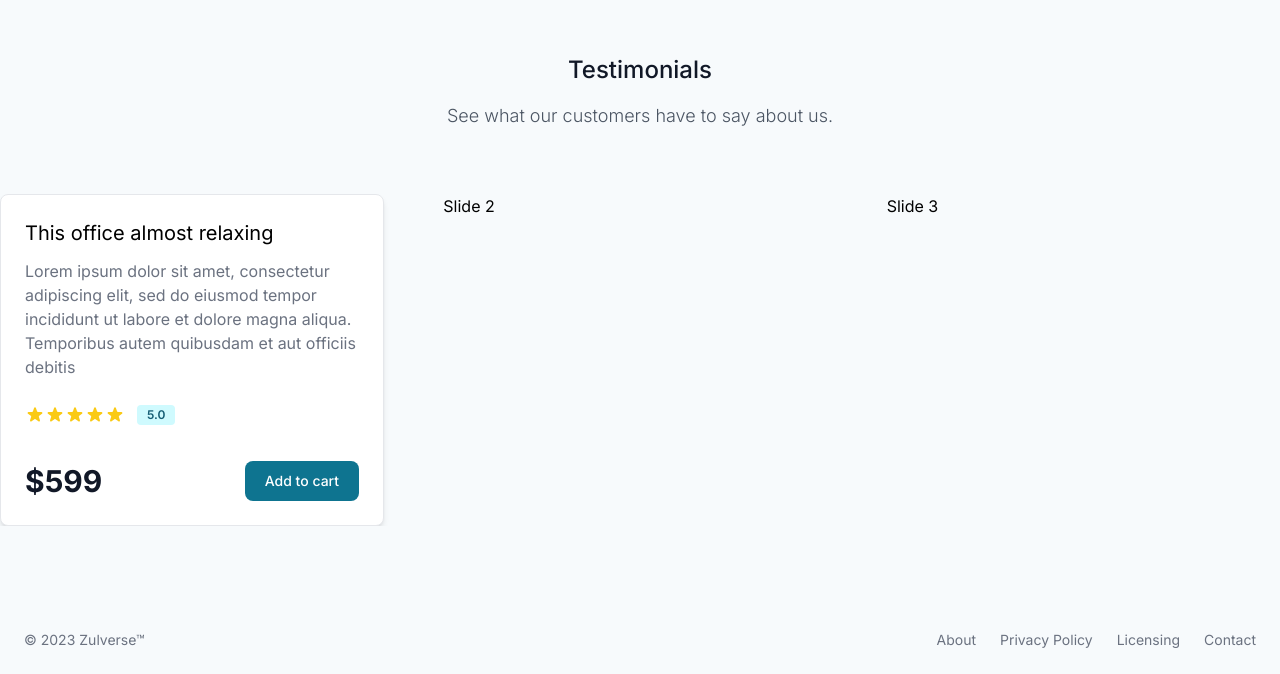
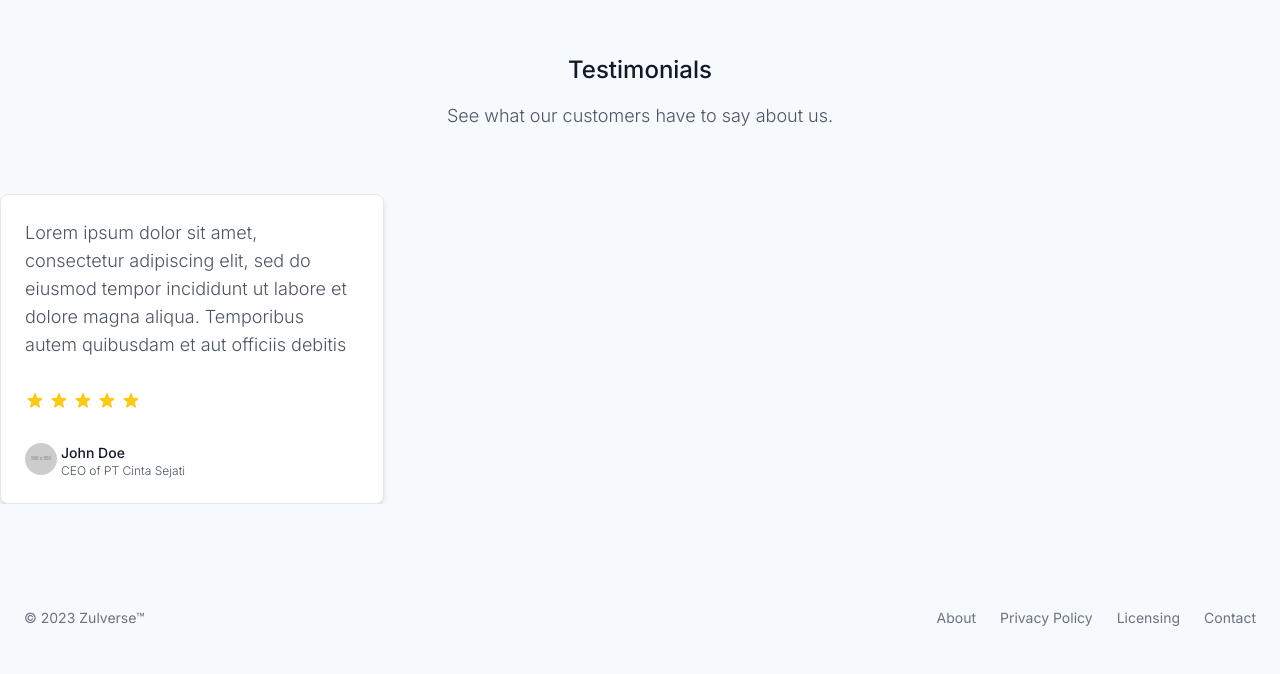
Before and after one commit to alizul01/bromo-sunrise-vinny, a Next.js app: page / in a window 1280 px wide. Shown: the part 2114-2788 px from the top of the page. After the commit the page ends 2766 px from the top, so only its background shows below. Built offline with nearby package versions, Linux system fonts and the light colour scheme.

Commit message:
home pages

```diff
--- a/app/layout.tsx
+++ b/app/layout.tsx
@@ -2,7 +2,6 @@ import type {Metadata} from 'next'
 import {Inter} from 'next/font/google'
 import './globals.css'
 import Header from "@/components/partials/header";
-import {CustomFlowbiteTheme} from "flowbite-react";
 import React from "react";
 import FooterPartials from "@/components/partials/footer";
 
--- a/components/pages/index/testimonials.tsx
+++ b/components/pages/index/testimonials.tsx
@@ -1,10 +1,14 @@
 'use client'
 
 import React from "react";
-import {motion} from "framer-motion";
-import {Swiper, SwiperSlide} from 'swiper/react';
+import { motion } from "framer-motion";
+import { Swiper, SwiperSlide } from 'swiper/react';
 import 'swiper/css';
-import {Card} from "flowbite-react";
+import { Card } from "flowbite-react";
+import '@/data/testimonials_data';
+import TESTIMONIALS_DATA from "@/data/testimonials_data";
+import StarIcon from '@/public/assets/image/svg/star.svg';
+import Link from "next/link";
 
 const Testimonials: React.FC = () => {
     return (
@@ -32,21 +36,18 @@ const Testimonials: React.FC = () => {
                             </div>
                             <Swiper
                                 spaceBetween={50}
-                                slidesPerView={3}
-                                onSlideChange={() => console.log('slide change')}
-                                onSwiper={(swiper) => console.log(swiper)}
+                                slidesPerView={TESTIMONIALS_DATA.length}
+                                autoplay={true}
+                                loop={true}
                             >
-                                <SwiperSlide>
-                                    <Card
-                                        className="max-w-sm"
-                                    >
-                                        <a href="#">
-                                            <h4 className="text-xl mb-3">This office almost relaxing</h4>
-                                            <p className="text-gray-500">Lorem ipsum dolor sit amet, consectetur
-                                                adipiscing elit, sed do eiusmod tempor incididunt ut labore et dolore
-                                                magna aliqua. Temporibus autem quibusdam et aut officiis debitis</p>
-                                        </a>
-                                        <div className="mb-5 mt-2.5 flex items-center">
+                                {TESTIMONIALS_DATA.map((testimonial, index) => (
+                                    <SwiperSlide key={index}>
+                                        <Card className={'max-w-sm'}>
+                                            <p className={'text-gray-600 font-light text-lg text-left'}>
+                                                {testimonial.content}
+                                            </p>
+                                            <div className={'flex flex-row gap-1 mt-4'}>
+                                                {[...Array(Math.floor(testimonial.rating))].map((e, i) => (
                                                     <svg
                                                         className="h-5 w-5 text-yellow-300"
                                                         fill="currentColor"
@@ -56,6 +57,8 @@ const Testimonials: React.FC = () => {
                                                         <path
                                                             d="M9.049 2.927c.3-.921 1.603-.921 1.902 0l1.07 3.292a1 1 0 00.95.69h3.462c.969 0 1.371 1.24.588 1.81l-2.8 2.034a1 1 0 00-.364 1.118l1.07 3.292c.3.921-.755 1.688-1.54 1.118l-2.8-2.034a1 1 0 00-1.175 0l-2.8 2.034c-.784.57-1.838-.197-1.539-1.118l1.07-3.292a1 1 0 00-.364-1.118L2.98 8.72c-.783-.57-.38-1.81.588-1.81h3.461a1 1 0 00.951-.69l1.07-3.292z"/>
                                                     </svg>
+                                                ))}
+                                                {testimonial.rating % 1 !== 0 && (
                                                     <svg
                                                         className="h-5 w-5 text-yellow-300"
                                                         fill="currentColor"
@@ -65,53 +68,24 @@ const Testimonials: React.FC = () => {
                                                         <path
                                                             d="M9.049 2.927c.3-.921 1.603-.921 1.902 0l1.07 3.292a1 1 0 00.95.69h3.462c.969 0 1.371 1.24.588 1.81l-2.8 2.034a1 1 0 00-.364 1.118l1.07 3.292c.3.921-.755 1.688-1.54 1.118l-2.8-2.034a1 1 0 00-1.175 0l-2.8 2.034c-.784.57-1.838-.197-1.539-1.118l1.07-3.292a1 1 0 00-.364-1.118L2.98 8.72c-.783-.57-.38-1.81.588-1.81h3.461a1 1 0 00.951-.69l1.07-3.292z"/>
                                                     </svg>
-                                            <svg
-                                                className="h-5 w-5 text-yellow-300"
-                                                fill="currentColor"
-                                                viewBox="0 0 20 20"
-                                                xmlns="http://www.w3.org/2000/svg"
-                                            >
-                                                <path
-                                                    d="M9.049 2.927c.3-.921 1.603-.921 1.902 0l1.07 3.292a1 1 0 00.95.69h3.462c.969 0 1.371 1.24.588 1.81l-2.8 2.034a1 1 0 00-.364 1.118l1.07 3.292c.3.921-.755 1.688-1.54 1.118l-2.8-2.034a1 1 0 00-1.175 0l-2.8 2.034c-.784.57-1.838-.197-1.539-1.118l1.07-3.292a1 1 0 00-.364-1.118L2.98 8.72c-.783-.57-.38-1.81.588-1.81h3.461a1 1 0 00.951-.69l1.07-3.292z"/>
-                                            </svg>
-                                            <svg
-                                                className="h-5 w-5 text-yellow-300"
-                                                fill="currentColor"
-                                                viewBox="0 0 20 20"
-                                                xmlns="http://www.w3.org/2000/svg"
-                                            >
-                                                <path
-                                                    d="M9.049 2.927c.3-.921 1.603-.921 1.902 0l1.07 3.292a1 1 0 00.95.69h3.462c.969 0 1.371 1.24.588 1.81l-2.8 2.034a1 1 0 00-.364 1.118l1.07 3.292c.3.921-.755 1.688-1.54 1.118l-2.8-2.034a1 1 0 00-1.175 0l-2.8 2.034c-.784.57-1.838-.197-1.539-1.118l1.07-3.292a1 1 0 00-.364-1.118L2.98 8.72c-.783-.57-.38-1.81.588-1.81h3.461a1 1 0 00.951-.69l1.07-3.292z"/>
-                                            </svg>
-                                            <svg
-                                                className="h-5 w-5 text-yellow-300"
-                                                fill="currentColor"
-                                                viewBox="0 0 20 20"
-                                                xmlns="http://www.w3.org/2000/svg"
-                                            >
-                                                <path
-                                                    d="M9.049 2.927c.3-.921 1.603-.921 1.902 0l1.07 3.292a1 1 0 00.95.69h3.462c.969 0 1.371 1.24.588 1.81l-2.8 2.034a1 1 0 00-.364 1.118l1.07 3.292c.3.921-.755 1.688-1.54 1.118l-2.8-2.034a1 1 0 00-1.175 0l-2.8 2.034c-.784.57-1.838-.197-1.539-1.118l1.07-3.292a1 1 0 00-.364-1.118L2.98 8.72c-.783-.57-.38-1.81.588-1.81h3.461a1 1 0 00.951-.69l1.07-3.292z"/>
-                                            </svg>
-                                            <span
-                                                className="ml-3 mr-2 rounded bg-cyan-100 px-2.5 py-0.5 text-xs font-semibold text-cyan-800 dark:bg-cyan-200 dark:text-cyan-800">
-                                    5.0
-                                    </span>
+                                                )}
                                             </div>
-                                        <div className="flex items-center justify-between">
-                                            <span
-                                                className="text-3xl font-bold text-gray-900 dark:text-white">$599</span>
-                                            <a
-                                                href="#"
-                                                className="rounded-lg bg-cyan-700 px-5 py-2.5 text-center text-sm font-medium text-white hover:bg-cyan-800 focus:outline-none focus:ring-4 focus:ring-cyan-300 dark:bg-cyan-600 dark:hover:bg-cyan-700 dark:focus:ring-cyan-800"
-                                            >
-                                                Add to cart
-                                            </a>
+                                            <div className={'flex flex-row gap-1 mt-4'}>
+                                                <div className={'flex flex-row gap-1'}>
+                                                    <img src={testimonial.imageUrl} className={'w-8 h-8 rounded-full'}/>
+                                                    <div className={'flex flex-col'}>
+                                                        <div className={'text-gray-900 font-medium text-sm'}>
+                                                            {testimonial.name}
+                                                        </div>
+                                                        <div className={'text-gray-600 font-light text-xs'}>
+                                                            {testimonial.position}
+                                                        </div>
+                                                    </div>
+                                                </div>
                                             </div>
                                         </Card>
                                     </SwiperSlide>
-                                <SwiperSlide>Slide 2</SwiperSlide>
-                                <SwiperSlide>Slide 3</SwiperSlide>
-                                <SwiperSlide>Slide 4</SwiperSlide>
+                                ))}
                             </Swiper>
                         </div>
                     </div>
--- /dev/null
+++ b/data/testimonials_data.ts
@@ -0,0 +1,21 @@
+export interface Testimonial {
+    id: number;
+    content: string;
+    rating: number;
+    name: string;
+    position: string;
+    imageUrl: string;
+}
+
+const TESTIMONIALS_DATA: Testimonial[] = [
+    {
+        id: 1,
+        content: "Lorem ipsum dolor sit amet, consectetur adipiscing elit, sed do eiusmod tempor incididunt ut labore et dolore magna aliqua. Temporibus autem quibusdam et aut officiis debitis",
+        rating: 5,
+        name: 'John Doe',
+        position: 'CEO of PT Cinta Sejati',
+        imageUrl: "http://placehold.it/500x500",
+    },
+];
+
+export default TESTIMONIALS_DATA;
```
Lines whose indentation alone changed are shown as unchanged.
